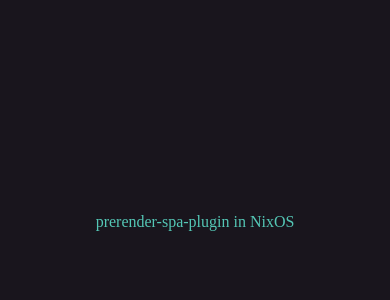
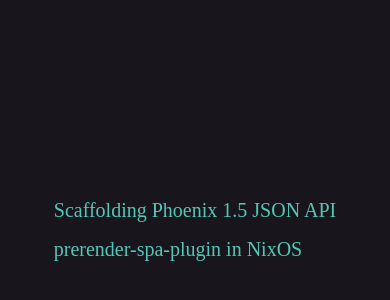
Before and after one commit to ksevelyar/legacy-intelligence-vue, a Vue app: page / in a window 390 px wide. Shown: the part 200-500 px from the top of the page. Built offline with nearby package versions, Linux system fonts and the light colour scheme.

Commit message:
fix mobile version

```diff
--- a/src/App.vue
+++ b/src/App.vue
@@ -1,11 +1,5 @@
 <template lang="pug">
-.app
-  //#nav
-    router-link(to='/') Home
-    | |
-
-    router-link(to='/about') About
-  router-view.
+router-view.
 </template>
 
 <style lang="sass">
@@ -17,16 +11,16 @@
   src: url("/iosevka/iosevka-light.woff2") format("woff2")
 
 body
-  margin: 0
-
-.app
-  background: #19151D
   min-height: 100vh
   display: flex
   align-items: center
-  justify-content: center
+  box-sizing: border-box
+  padding: 1rem
+  background: #19151D
   margin: 0
-  box-sizing: border-box
+
+#app
+  margin: auto
 
 code[class*="language-"]
   color: #ccc
--- a/src/views/Home.vue
+++ b/src/views/Home.vue
@@ -1,6 +1,7 @@
 <template lang="pug">
 .posts
-  router-link(to='/prerender-spa-plugin-in-nixos') prerender-spa-plugin in NixOS
+  router-link.post-link(to='/scaffolding-phoenix-1-5') Scaffolding Phoenix 1.5 JSON API
+  router-link.post-link(to='/prerender-spa-plugin-in-nixos') prerender-spa-plugin in NixOS
 </template>
 
 <style lang="sass">
@@ -11,4 +12,22 @@ a
 a:hover
   color: #9E3150
   transition: all 0.5s linear
+
+.post-link
+  margin-top: 1rem
+  font-size: 1.25rem
+  display: block
+
+html
+  font-size: 16px
+
+@media (min-width: 700px)
+  .post-link
+    font-size: 2rem
+  html
+    font-size: 18px
+
+@media (min-width: 1600px)
+  .post-link
+    font-size: 3rem
 </style>
--- a/src/views/Post.vue
+++ b/src/views/Post.vue
@@ -19,4 +19,5 @@ export default {
 <style lang="sass">
 .post
   color: white
+  margin: auto
 </style>
```
